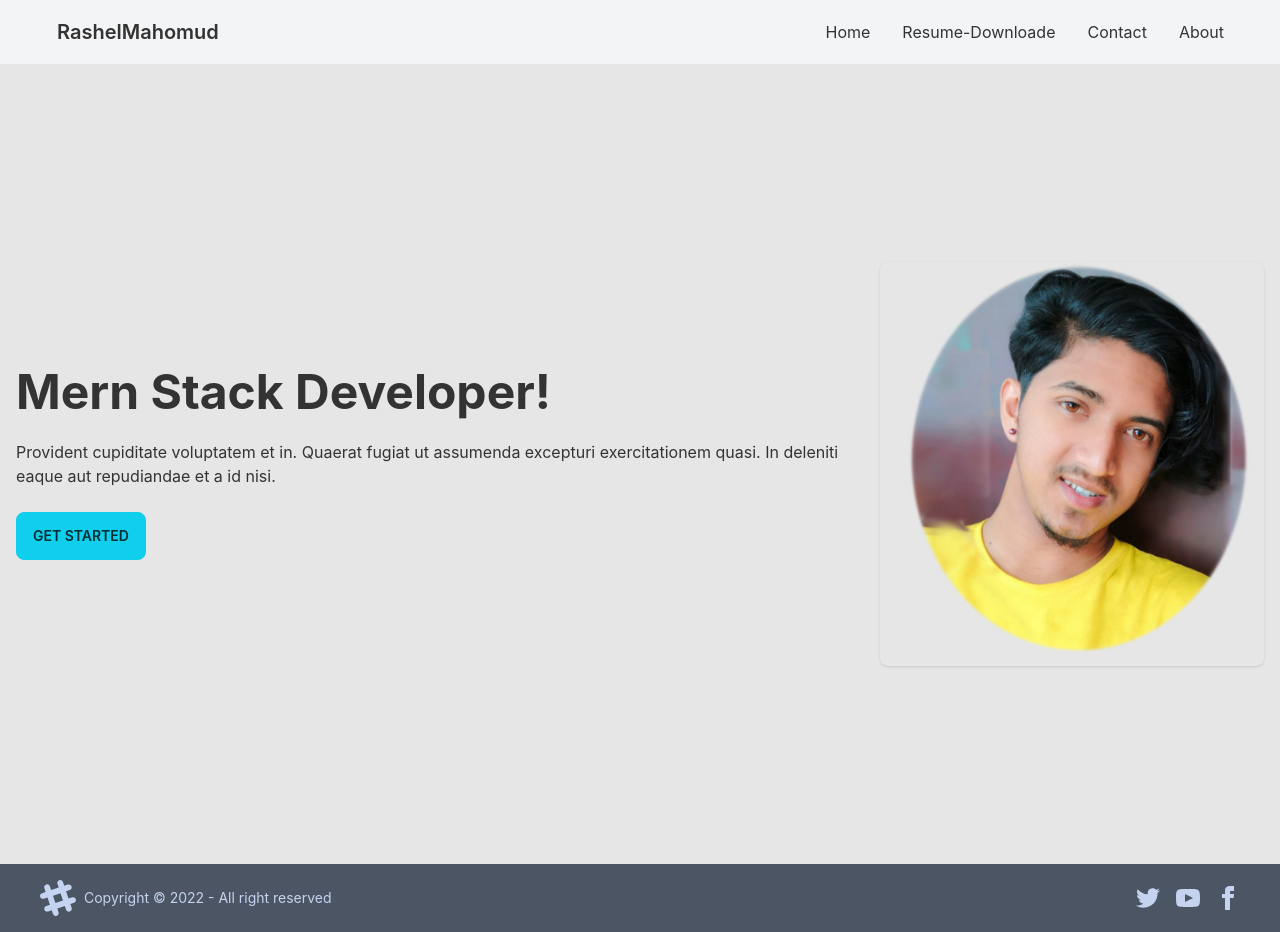
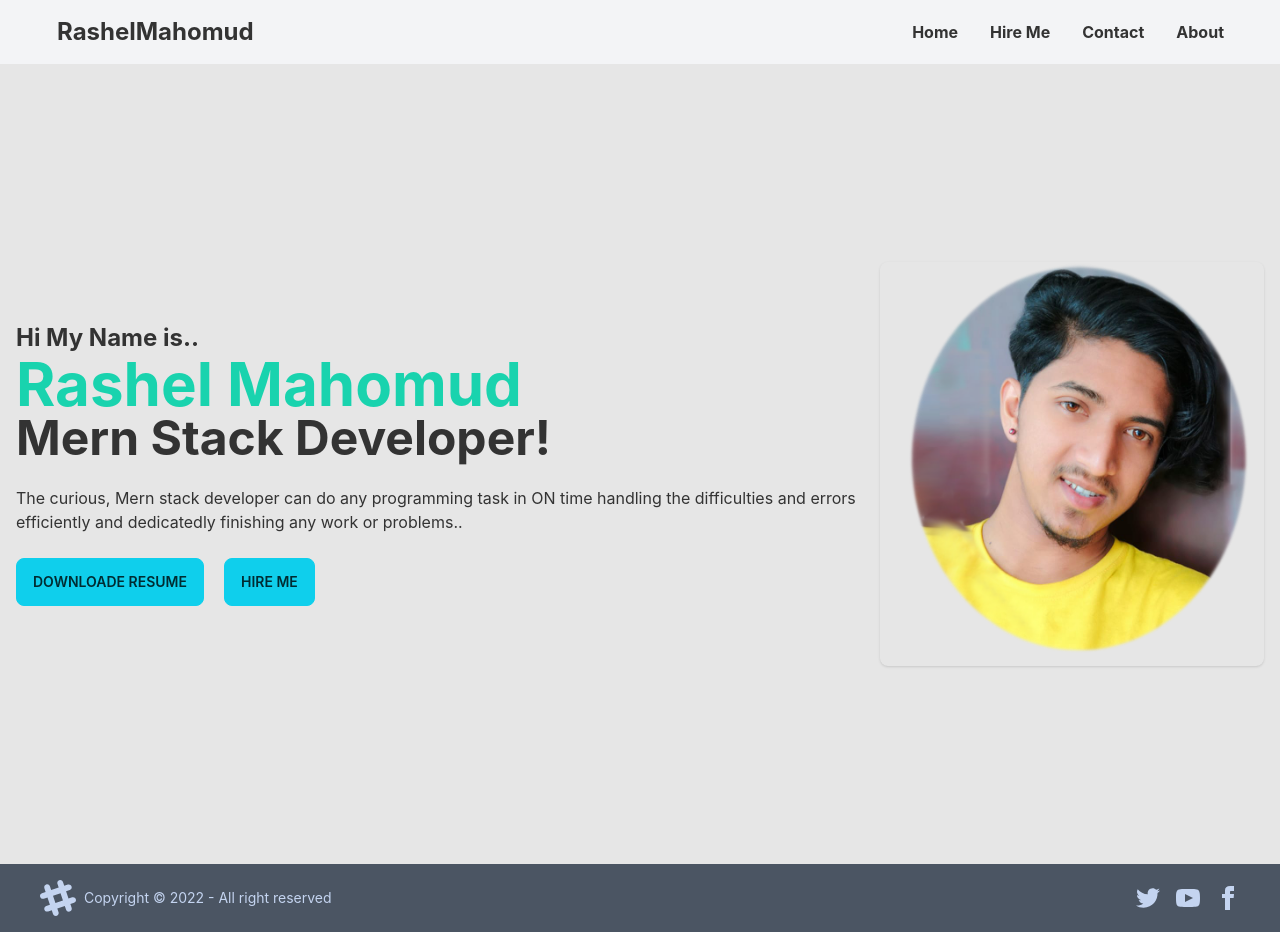
Before and after one commit to rashelmahomud/my-protfolio-website, a React (Create React App) app: page /gellery in a window 1280 px wide. Built offline with nearby package versions, Linux system fonts and the light colour scheme.

Commit message:
added linking

```diff
--- a/src/Compornents/Home/Gellery.js
+++ b/src/Compornents/Home/Gellery.js
@@ -6,9 +6,13 @@ const Gellery = () => {
             <div class="hero-content flex-col lg:flex-row-reverse">
                 <img src={img} class="max-w-sm rounded-lg shadow" />
                 <div>
+                    <h1 class="text-2xl font-bold">Hi My Name is..</h1>
+                    <h1 class="text-6xl font-bold text-secondary">Rashel Mahomud</h1>
                     <h1 class="text-5xl font-bold">Mern Stack Developer!</h1>
-                    <p class="py-6">Provident cupiditate voluptatem et in. Quaerat fugiat ut assumenda excepturi exercitationem quasi. In deleniti eaque aut repudiandae et a id nisi.</p>
-                    <button class="btn btn-primary">Get Started</button>
+                    <p class="py-6">The curious, Mern stack developer can do any programming task in ON time handling the
+                        difficulties and errors efficiently and dedicatedly finishing any work or problems..</p>
+                    <a className="btn btn-primary" href='https://drive.google.com/file/d/1osqUZK8Bn4-QTzTIm4N06PIaezafUDf2/view?usp=sharing' target="_blank">Downloade Resume</a>
+                    <a className="btn btn-primary mx-5" target="_blank" href='https://web.facebook.com/messages/t/100015152085518/'>Hire Me</a>
                 </div>
             </div>
         </div>
--- a/src/Compornents/Navber/Navber.js
+++ b/src/Compornents/Navber/Navber.js
@@ -11,17 +11,17 @@ const Navber = () => {
                     </label>
                     <ul tabindex="0" class="menu menu-compact dropdown-content mt-3 p-2 shadow bg-base-100 rounded-box w-52">
                         <li><Link to="/home">Home</Link></li>
-                        <li><Link to="/resume">Resume-Downloade</Link></li>
+                        <li><a target="_blank" href='https://web.facebook.com/messages/t/100015152085518/'>Hire Me </a></li>
                         <li><Link to="/contact">Contact</Link></li>
                         <li><Link to="/about">About</Link></li>
                     </ul>
                 </div>
-                <a class="btn btn-ghost normal-case text-xl">RashelMahomud</a>
+                <a class="btn btn-ghost normal-case text-2xl font-bold">RashelMahomud</a>
             </div>
             <div class="navbar-end hidden lg:flex">
-                <ul class="menu menu-horizontal p-0">
+                <ul class="menu menu-horizontal p-0 font-bold">
                     <li><Link to="/home">Home</Link></li>
-                    <li><Link to="/resume">Resume-Downloade</Link></li>
+                    <li><a target="_blank" href='https://web.facebook.com/messages/t/100015152085518/'>Hire Me</a></li>
                     <li><Link to="/contact">Contact</Link></li>
                     <li><Link to="/about">About</Link></li>
 
```
